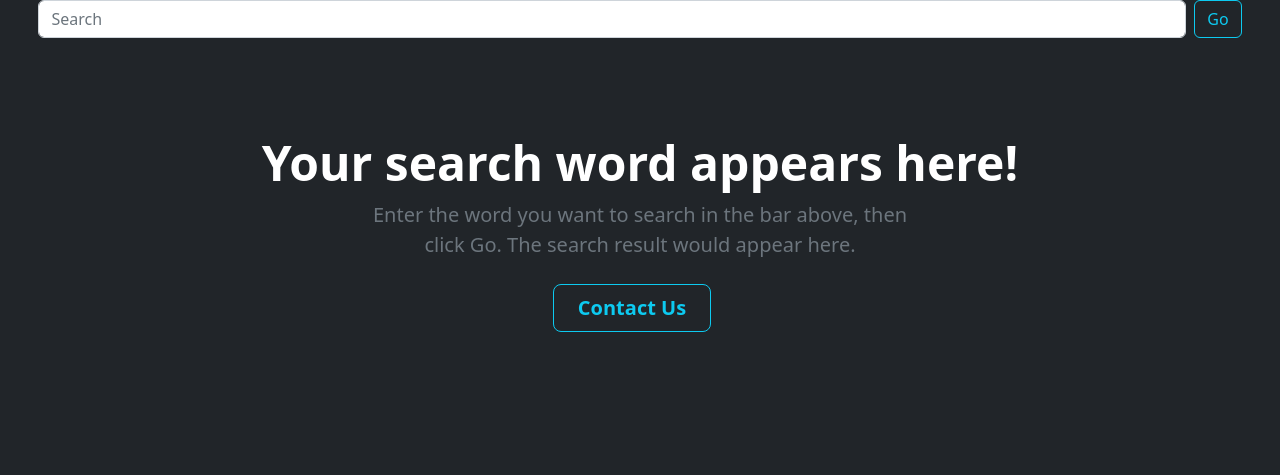
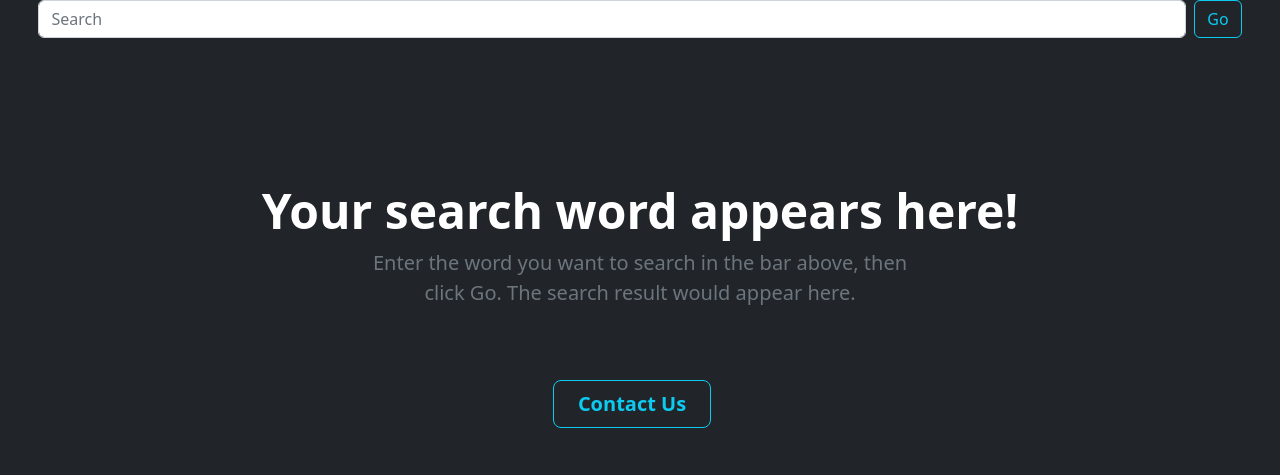
Before and after one commit to TemitopeJ/dictword_projects, a Flask app: page / in a window 1280 px wide. Shown: the part 56-531 px from the top of the page. Run offline with Flask 2, Linux system fonts and the light colour scheme; some libraries are stand-ins or nearby versions.

Commit message:
Adjust html

```diff
--- a/templates/index.html
+++ b/templates/index.html
@@ -49,23 +49,30 @@
                   <h1 class="display-5 fw-bold text-white">{{ header }} </h1>
 
                     <br>
+                  <div class="col-lg-6 mx-auto">
+
+                    <p>{{ result }}</p>
+                  </div>
                 {% else %}
-                <h1 class="display-5 fw-bold text-white">Your search word appears here!</h1>
+                  <div class="py-5">
+
+                   <h1 class="display-5 fw-bold text-white">Your search word appears here!</h1>
+                      <div class="col-lg-6 mx-auto">
+                        <p class="fs-5 mb-4">Enter the word you want to search in the bar above, then click Go. The search result would appear here.</p>
+                      </div>
+                  </div>
                 {% endif %}
-                <div class="col-lg-6 mx-auto">
-                  {% if result %}
-                    <p>{{ result }}</p>
-                  {% else %}
-                    <p class="fs-5 mb-4">Enter the word you want to search in the bar above, then click Go. The search result would appear here.</p>
-                  {% endif %}
+
+
+
                   <div class="d-grid gap-2 d-sm-flex justify-content-sm-center">
                     <a href="{{ url_for('contact') }}">
                       <button type="button" class="btn btn-outline-info btn-lg px-4 me-sm-3 fw-bold">Contact Us</button>
                     </a>
 
                   </div>
-                </div>
               </div>
+
             </div>
     </section>
 
```
